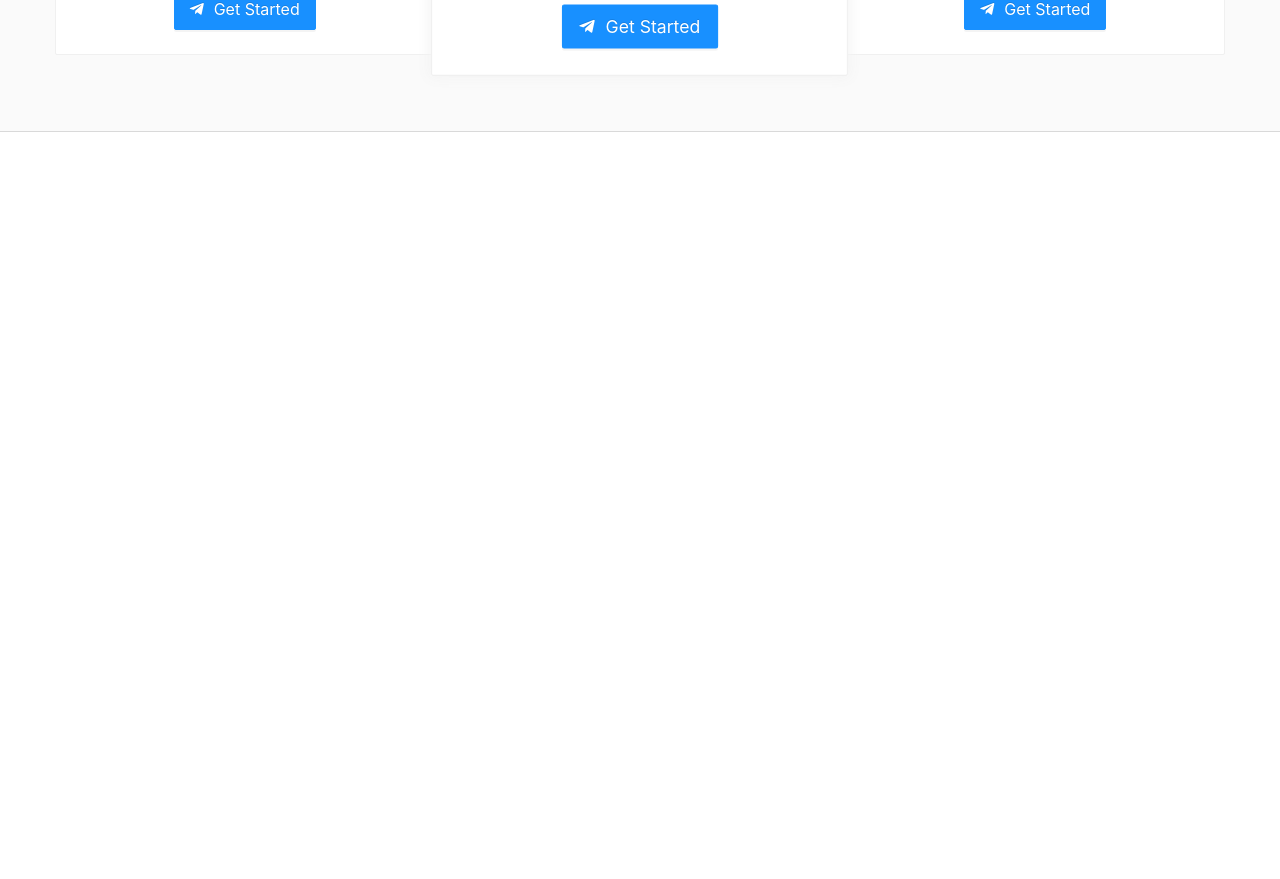
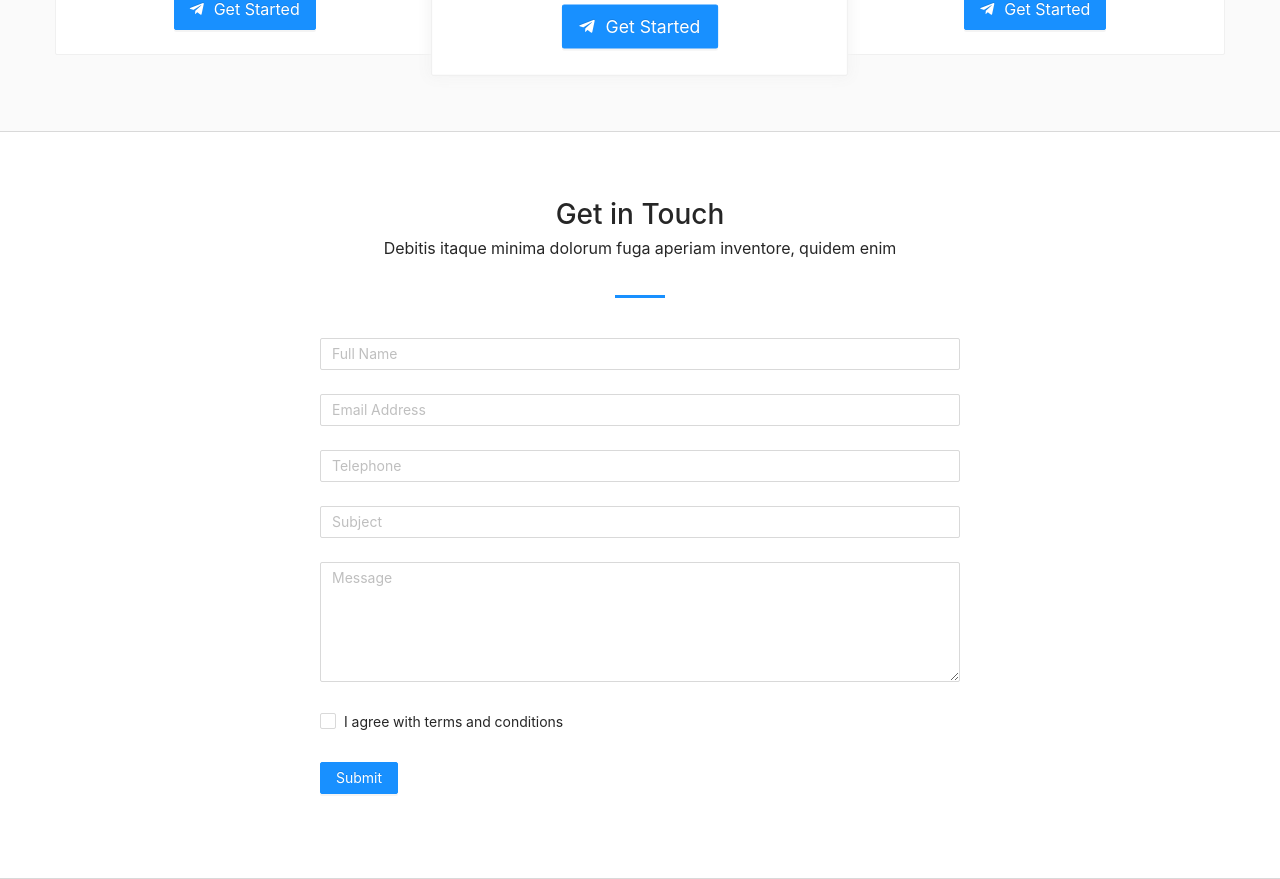
Before and after one commit to Clesio7844/react-art-design, a React (Create React App) app: page / in a window 1280 px wide. Shown: the part 4008-4887 px from the top of the page. Before the commit the page ends 4140 px from the top, so only its background shows below. Built offline with nearby package versions, Linux system fonts and the light colour scheme.

Commit message:
work on contact form using forms component

```diff
--- /dev/null
+++ b/src/components/home/contact.js
@@ -0,0 +1,74 @@
+import React from 'react';
+import { Form, Input, Button, Checkbox } from 'antd';
+const { TextArea } = Input;
+
+function AppContact() {
+  return (
+    <div className='block contactBlock'>
+      <div className='container-fluid'>
+        <div className='titleHolder'>
+          <h2>Get in Touch</h2>
+          <p>
+            Debitis itaque minima dolorum fuga aperiam inventore, quidem enim
+          </p>
+        </div>
+        <Form
+          name='normal_login'
+          className='login-form'
+          initialValues={{ remember: true }}
+        >
+          <Form.Item
+            name='fullname'
+            rules={[
+              { required: true, message: 'Please input your full name!' }
+            ]}
+          >
+            <Input placeholder='Full Name' />
+          </Form.Item>
+          <Form.Item
+            name='email'
+            rules={[{ required: true, message: 'Please input email!' }]}
+          >
+            <Input type='email' placeholder='Email Address' />
+          </Form.Item>
+          <Form.Item name='telephone'>
+            <Input placeholder='Telephone' />
+          </Form.Item>
+          <Form.Item name='subject'>
+            <Input placeholder='Subject' />
+          </Form.Item>
+          <Form.Item name='message'>
+            <TextArea placeholder='Message' />
+          </Form.Item>
+
+          <Form.Item
+            name='agreement'
+            valuePropName='checked'
+            rules={[
+              {
+                validator: (_, value) =>
+                  value
+                    ? Promise.resolve()
+                    : Promise.reject(new Error('Should accept agreement'))
+              }
+            ]}
+          >
+            <Checkbox>I agree with terms and conditions</Checkbox>
+          </Form.Item>
+
+          <Form.Item>
+            <Button
+              type='primary'
+              htmlType='submit'
+              className='login-form-button'
+            >
+              Submit
+            </Button>
+          </Form.Item>
+        </Form>
+      </div>
+    </div>
+  );
+}
+
+export default AppContact;
--- a/src/components/home/pricing.js
+++ b/src/components/home/pricing.js
@@ -44,7 +44,7 @@
   }
 ];
 
-function Apppricing() {
+function Appricing() {
   return (
     <div id='pricing' className='block pricingBlock bgGray'>
       <div className='container-fluid'>
@@ -86,4 +86,4 @@
   );
 }
 
-export default Apppricing;
+export default Appricing;
--- a/src/views/home.js
+++ b/src/views/home.js
@@ -4,7 +4,8 @@
 import Appfeature from '../components/home/feature';
 import Appworks from '../components/home/works';
 import AppFaq from '../components/home/faq';
-import Apppricing from '../components/home/pricing';
+import Appricing from '../components/home/pricing';
+import AppContact from '../components/home/contact';
 
 function AppHome() {
   return (
@@ -14,7 +15,8 @@
       <Appfeature />
       <Appworks />
       <AppFaq />
-      <Apppricing />
+      <Appricing />
+      <AppContact />
     </div>
   );
 }
```
